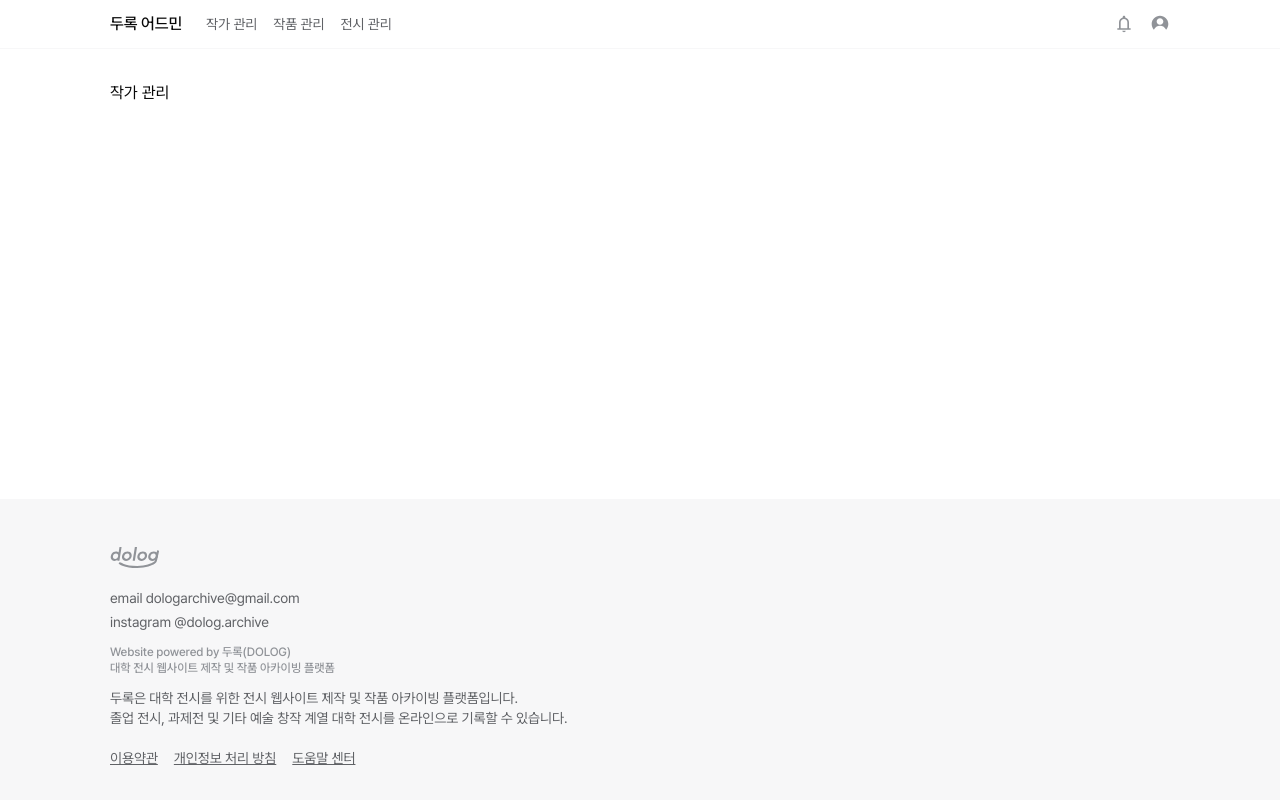
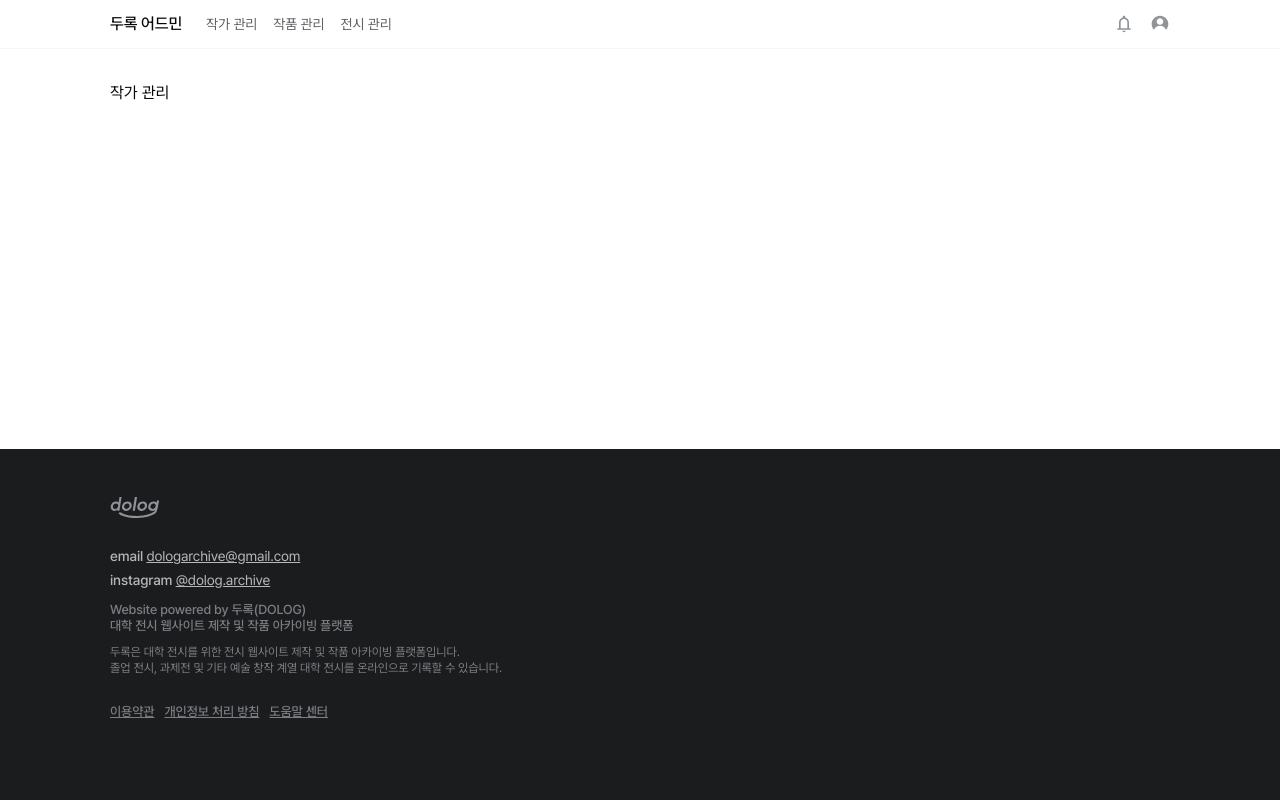
Before and after one commit to DoLog-Team/DoLog-FE, a Next.js app in the folder apps/client/: page /admin/artists in a window 1280 px wide. Built offline with nearby package versions, Linux system fonts and the light colour scheme; no server answers.

Commit message:
fix: 어드민 footer를 MainFooter로 통합하고 다크모드 색상 버그 우회 처리

```diff
--- a/apps/client/app/(admin)/layout.tsx
+++ b/apps/client/app/(admin)/layout.tsx
@@ -1,6 +1,6 @@
 import { GoogleAnalytics } from "@next/third-parties/google";
-import { AdminFooter } from "@/components/common/AdminFooter/AdminFooter";
 import { DesktopContainer } from "@/components/common/DesktopContainer/DesktopContainer";
+import MainFooter from "@/components/common/Footer/MainFooter";
 import { ThemeProvider } from "@/providers/theme-providers";
 import { ExhibitionAdminHeader } from "./admin/_components/ExhibitionAdminHeader";
 
@@ -16,7 +16,7 @@ export default function AdminLayout({ children }: { children: React.ReactNode })
 					<main className="flex-1">
 						<DesktopContainer className="py-8">{children}</DesktopContainer>
 					</main>
-					<AdminFooter className="bg-fg-lighter" />
+					<MainFooter className="dark bg-fg-lighter" />
 				</div>
 			</ThemeProvider>
 		</>
--- a/apps/client/app/artist-admin/layout.tsx
+++ b/apps/client/app/artist-admin/layout.tsx
@@ -1,5 +1,5 @@
-import { AdminFooter } from "@/components/common/AdminFooter/AdminFooter";
 import { DesktopContainer } from "@/components/common/DesktopContainer/DesktopContainer";
+import MainFooter from "@/components/common/Footer/MainFooter";
 import { ArtistAdminHeader } from "./_components/ArtistAdminHeader";
 
 export default function ArtistLayout({ children }: { children: React.ReactNode }) {
@@ -9,7 +9,7 @@ export default function ArtistLayout({ children }: { children: React.ReactNode }
 			<main className="flex-1">
 				<DesktopContainer className="py-8">{children}</DesktopContainer>
 			</main>
-			<AdminFooter className="bg-fg-lighter" />
+			<MainFooter />
 		</div>
 	);
 }
--- a/apps/client/app/theme.css
+++ b/apps/client/app/theme.css
@@ -56,6 +56,11 @@
   --text-body3-bold--font-weight: 500;
   --text-body3-bold--letter-spacing: -0.01em;
 
+  --text-body4-bold: 13px;
+  --text-body4-bold--line-height: 16px;
+  --text-body4-bold--font-weight: 500;
+  --text-body4-bold--letter-spacing: -0.13px;
+
   /* [Element 계열] */
   --text-element1: 16px;
   --text-element1--line-height: 24px;
--- a/apps/client/components/common/AdminFooter/AdminFooter.tsx
+++ /dev/null
@@ -1,46 +0,0 @@
-import Image from "next/image";
-import Link from "next/link";
-import { DesktopContainer } from "@/components/common/DesktopContainer/DesktopContainer";
-
-interface AdminFooterProps {
-	className?: string;
-	logoSrc?: string;
-}
-
-export function AdminFooter({ className, logoSrc = "/images/logo.svg" }: AdminFooterProps) {
-	return (
-		<footer className={`w-full pt-12 pb-8 ${className ?? ""}`}>
-			<DesktopContainer className="flex flex-col">
-				<Image src={logoSrc} alt="DoLog Logo" width={50} height={25} />
-				<div className="h-5 w-full" />
-				<div className="flex flex-col gap-1">
-					<p className="text-body2 text-lighter">email dologarchive@gmail.com</p>
-					<p className="text-body2 text-lighter">instagram @dolog.archive</p>
-				</div>
-				<div className="h-3 w-full" />
-				<p className="text-body3-bold text-lightest">
-					Website powered by 두록(DOLOG) <br />
-					대학 전시 웹사이트 제작 및 작품 아카이빙 플랫폼
-				</p>
-				<div className="h-3 w-full" />
-				<p className="text-body2 text-lighter">
-					두록은 대학 전시를 위한 전시 웹사이트 제작 및 작품 아카이빙 플랫폼입니다.
-					<br />
-					졸업 전시, 과제전 및 기타 예술 창작 계열 대학 전시를 온라인으로 기록할 수 있습니다.
-				</p>
-				<div className="h-5 w-full" />
-				<div className="flex items-center gap-4">
-					<Link href="/terms" className="text-body2 text-lighter underline">
-						이용약관
-					</Link>
-					<Link href="/privacy" className="text-body2 text-lighter underline">
-						개인정보 처리 방침
-					</Link>
-					<Link href="/help" className="text-body2 text-lighter underline">
-						도움말 센터
-					</Link>
-				</div>
-			</DesktopContainer>
-		</footer>
-	);
-}
--- a/apps/client/components/common/Card/LinkCard/LinkCard.tsx
+++ b/apps/client/components/common/Card/LinkCard/LinkCard.tsx
@@ -1,3 +1,5 @@
+"use client";
+
 import { resolveSnsHref } from "@/lib/utils/sns";
 import { linkCardStyles as s } from "./LinkCard.styles";
 import type { LinkCardProps } from "./LinkCard.types";
--- a/apps/client/components/common/Footer/MainFooter.tsx
+++ b/apps/client/components/common/Footer/MainFooter.tsx
@@ -1,27 +1,72 @@
 import Image from "next/image";
 import { DesktopContainer } from "@/components/common/DesktopContainer/DesktopContainer";
+import { resolveSnsHref } from "@/lib/utils/sns";
 
-export default function MainFooter() {
+interface MainFooterProps {
+	className?: string;
+	logoSrc?: string;
+}
+
+const LEGAL_LINKS = [
+	{ label: "이용약관", href: "#" },
+	{ label: "개인정보 처리 방침", href: "#" },
+	{ label: "도움말 센터", href: "#" },
+];
+
+export default function MainFooter({
+	className = "bg-fg-lighter",
+	logoSrc = "/images/logo.svg",
+}: MainFooterProps = {}) {
 	return (
-		<footer className="w-full pt-12 pb-20 bg-fg-lighter mt-12">
+		<footer className={`w-full pt-12 pb-20 mt-12 ${className}`}>
 			<DesktopContainer>
 				<div className="flex flex-col">
-					<Image src="/images/logo.svg" alt="DoLog Logo" width={50} height={25} />
-					<div className="h-5 w-full" />
+					<Image src={logoSrc} alt="DoLog Logo" width={50} height={25} />
+					<div className="h-7" />
 					<div className="flex flex-col gap-1">
-						<p className="text-body2 text-lighter">
-							두록은 대학 전시를 위한 전시 웹사이트 제작 및 작품 아카이빙 플랫폼입니다.
-							<br />
-							졸업 전시, 과제전 및 기타 예술 창작 계열 대학 전시를 온라인으로 기록할 수 있습니다.
+						<p className="text-body2-bold text-(--color-text-lighter)">
+							email{" "}
+							<a href="mailto:dologarchive@gmail.com" className="underline text-body2 font-normal">
+								dologarchive@gmail.com
+							</a>
 						</p>
-						<p className="text-body2 text-lighter">dologarchive@gmail.com</p>
-						<p className="text-body2 text-lighter">instagram @dolog.archive</p>
+						<p className="text-body2-bold text-(--color-text-lighter)">
+							instagram{" "}
+							<a
+								href={resolveSnsHref("instagram", "@dolog.archive") ?? "#"}
+								target="_blank"
+								rel="noopener noreferrer"
+								className="underline text-body2 font-normal"
+							>
+								@dolog.archive
+							</a>
+						</p>
 					</div>
-					<div className="h-3 w-full" />
-					<p className="text-body3-bold text-lightest">
+					<div className="h-3" />
+					<p className="text-body4-bold text-(--color-text-lightest)">
 						Website powered by 두록(DOLOG) <br />
 						대학 전시 웹사이트 제작 및 작품 아카이빙 플랫폼
 					</p>
+					<div className="h-2.5" />
+					<p className="text-body3 text-(--color-text-lightest)">
+						두록은 대학 전시를 위한 전시 웹사이트 제작 및 작품 아카이빙 플랫폼입니다.
+						<br />
+						졸업 전시, 과제전 및 기타 예술 창작 계열 대학 전시를 온라인으로 기록할 수 있습니다.
+					</p>
+					<div className="h-7" />
+					<div className="flex items-center gap-2.5">
+						{LEGAL_LINKS.map((link) => (
+							<a
+								key={link.label}
+								href={link.href}
+								target="_blank"
+								rel="noopener noreferrer"
+								className="text-body4-bold text-(--color-text-lightest) underline"
+							>
+								{link.label}
+							</a>
+						))}
+					</div>
 				</div>
 			</DesktopContainer>
 		</footer>
```
